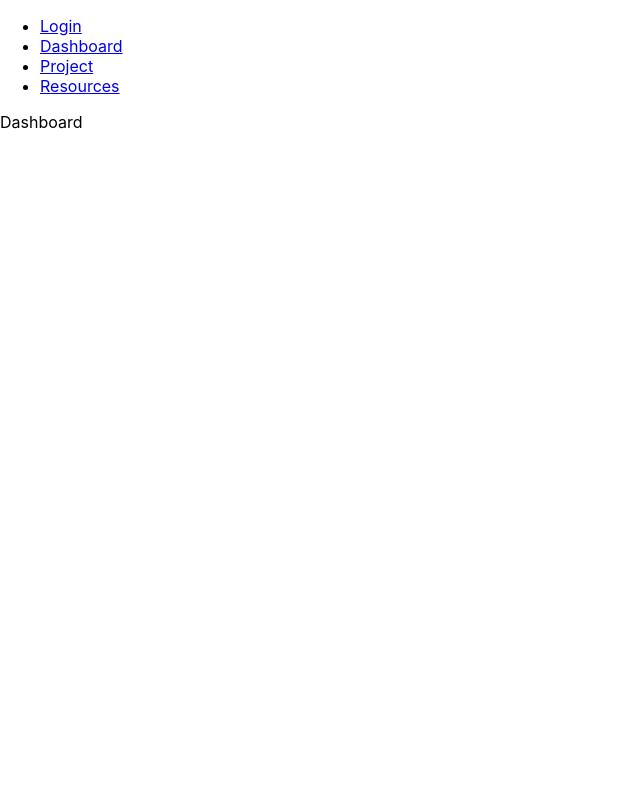
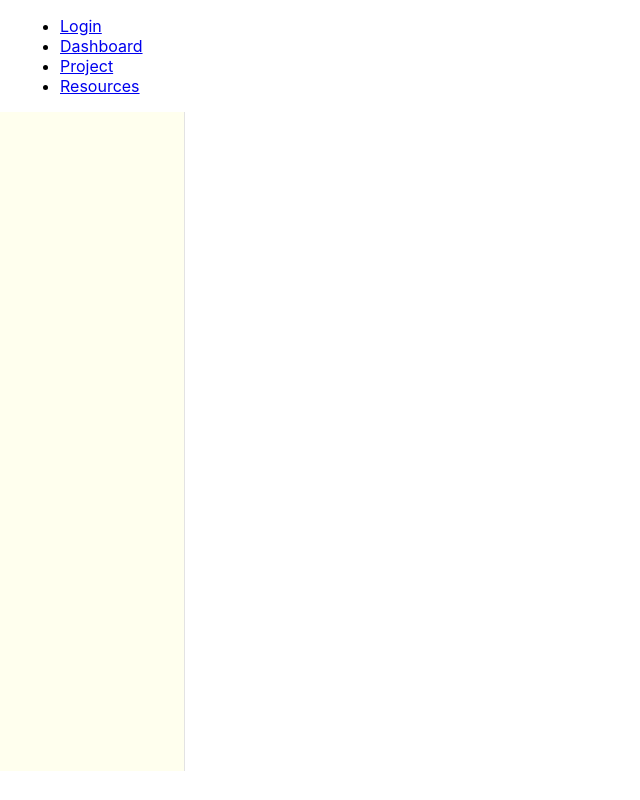
Before and after one commit to Kalipts/front-end-intership-2020, a React (Create React App) app: page /dashboard in a window 1280 px wide. Shown: the whole page, without its empty margins (0-640 px from the left). Built offline with nearby package versions, Linux system fonts and the light colour scheme.

Commit message:
1.2 Create a container calendar

```diff
--- a/src/App.css
+++ b/src/App.css
@@ -1,38 +1,3 @@
 .App {
-  text-align: center;
+  margin: 0 20px;
 }
-
-.App-logo {
-  height: 40vmin;
-  pointer-events: none;
-}
-
-@media (prefers-reduced-motion: no-preference) {
-  .App-logo {
-    animation: App-logo-spin infinite 20s linear;
-  }
-}
-
-.App-header {
-  background-color: #282c34;
-  min-height: 100vh;
-  display: flex;
-  flex-direction: column;
-  align-items: center;
-  justify-content: center;
-  font-size: calc(10px + 2vmin);
-  color: white;
-}
-
-.App-link {
-  color: #61dafb;
-}
-
-@keyframes App-logo-spin {
-  from {
-    transform: rotate(0deg);
-  }
-  to {
-    transform: rotate(360deg);
-  }
-}
--- a/src/App.js
+++ b/src/App.js
@@ -6,6 +6,7 @@ import "./App.css";
 function App() {
   return (
     <Router>
+      <div className="App">
         <div className="header">
           <div className="wrapper">
             <ul className="menu">
@@ -24,6 +25,7 @@ function App() {
             </ul>
           </div>
         </div>
+      </div>
       <Switch>
         <Route path="/dashboard" component={Dashboard} />
       </Switch>
--- /dev/null
+++ b/src/components/Sidebar.css
@@ -0,0 +1,14 @@
+.sidebar {
+  display: flex;
+  position: relative;
+  width: 184px;
+  height: 659px;
+  background-color: #ffffee;
+  float: left;
+  border-right: 0.1em solid #e3e3e3;
+}
+.sidebar ::after {
+  content: "";
+  display: flex;
+  border-right: 1px solid;
+}
--- /dev/null
+++ b/src/containers/Calendar.css
@@ -0,0 +1,15 @@
+.wrapper-container {
+  display: flex;
+  flex-direction: row;
+}
+
+.wrapper-calendar {
+  background-color: rgba(255, 255, 255, 0.76);
+  float: right;
+  height: 100%;
+  margin: 0 auto;
+}
+.wrapper-container ::after {
+  content: "";
+  clear: both;
+}
--- /dev/null
+++ b/src/containers/Calendar.js
@@ -0,0 +1,22 @@
+import React, { Component } from "react";
+
+import "../components/Sidebar.css";
+import "./Calendar.css";
+
+class Calendar extends Component {
+  constructor() {
+    super();
+  }
+  render() {
+    return (
+      <>
+        <div className="container">
+          <div className="sidebar"></div>
+          <div className="wrapper-calendar"></div>
+        </div>
+      </>
+    );
+  }
+}
+
+export default Calendar;
--- a/src/containers/Dashboard.js
+++ b/src/containers/Dashboard.js
@@ -1,9 +1,9 @@
 import React from "react";
-
+import Calendar from "./Calendar";
 const Dashboard = () => {
   return (
     <>
-      <div>Dashboard</div>
+      <Calendar />
     </>
   );
 };
```
Lines whose indentation alone changed are shown as unchanged.
